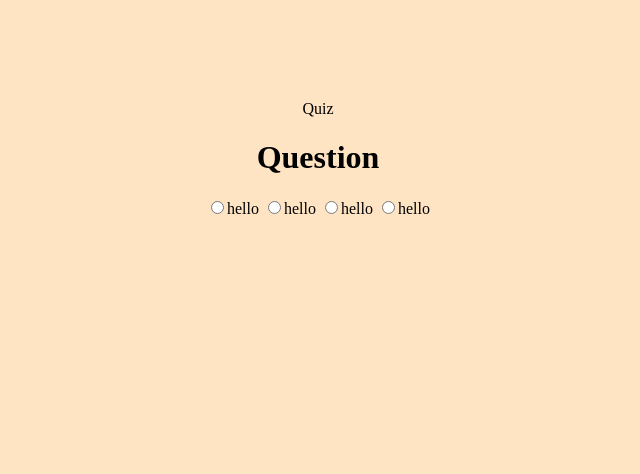
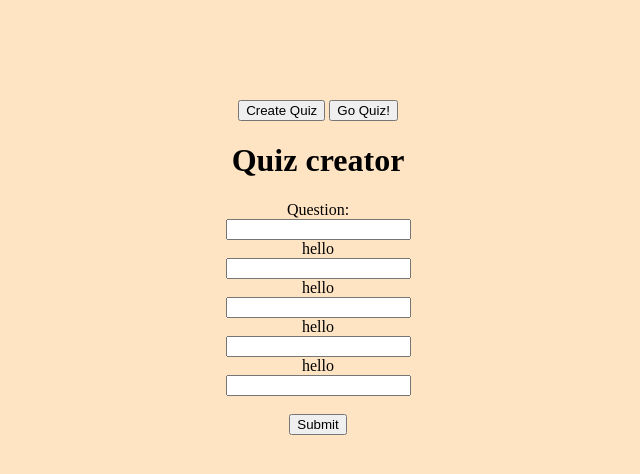
Before and after one commit to NaziaMahmud/quizProject, a plain HTML site: page index.html in a window 1280 px wide. Shown: the whole page, without its empty margins (322-962 px from the left). Drawn offline with nearby package versions, Linux system fonts and the light colour scheme.

Commit message:
added new quest creatin html

```diff
--- a/index.html
+++ b/index.html
@@ -7,15 +7,34 @@
     <link rel="stylesheet" href="style.css" />
   </head>
   <body>
-    <div id="title">Quiz</div>
-    <div id="question-box">
+    <div id="buttons">
+    <button id="creationButt">Create Quiz</button>
+    <button id="quiz">Go Quiz!</button>
+    </div>
+    <div id="title" class="hidden">Quiz Time!</div>
+    <div id="question-box" class="hidden">
+      <form id="formQuestion">
       <h1 id="question">Question</h1>
       <div id="answers">
-        <label><input type="radio" />hello</label>
-        <label><input type="radio" />hello</label>
-        <label><input type="radio" />hello</label>
-        <label><input type="radio" />hello</label>
+        <label><input type="radio">hello<br></label>
+        <label><input type="radio">hello<br></label>
+        <label><input type="radio">hello<br></label>
+        <label><input type="radio">hello<br></label>
       </div>
+      </form>
+    </div>
+    <div id="createQuestion">
+      <form id="formCreateQuestion">
+        <h1 id="questionCreation">Quiz creator</h1>
+        <label>Question:<br><input type="text" id="formCreateQuestion"><br></label>
+
+        <label>hello<br><input type="text" id="option1"><br></label>
+        <label>hello<br><input type="text" id="option2"><br></label>
+        <label>hello<br><input type="text" id="option3"><br></label>
+        <label>hello<br><input type="text" id="option4"><br></label>
+        <label><br><input type="submit"><br></label>
+
+      </form>
     </div>
   </body>
   <script src="https://ajax.googleapis.com/ajax/libs/jquery/3.7.1/jquery.min.js"></script>
--- a/index.js
+++ b/index.js
@@ -1 +1,2 @@
-helloo
+//toggle quiz or create
+$()
--- a/style.css
+++ b/style.css
@@ -3,3 +3,6 @@ body{
     text-align: center;
     margin-top: 100px;
 }
+.hidden{
+    display: none;
+}
```
